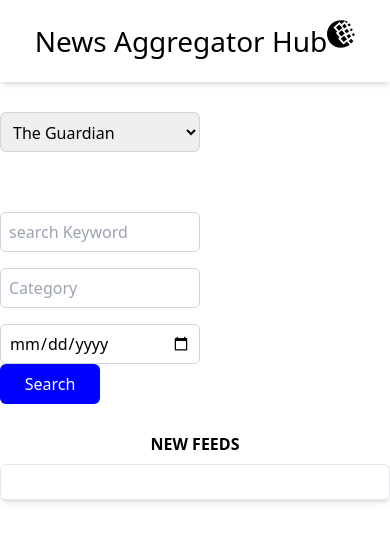
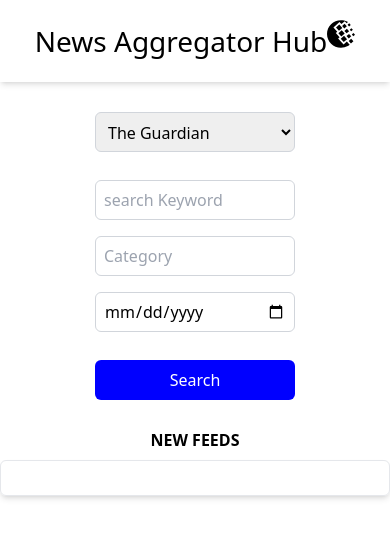
Before and after one commit to fiiwebarry/news-aggregator-component, a React (Vite) app: page / in a window 390 px wide. Shown: the top 542 px of the page. Built offline with nearby package versions, Linux system fonts and the light colour scheme.

Commit message:
making changes to the conditional statement

```diff
--- a/src/components/FormBuilder.jsx
+++ b/src/components/FormBuilder.jsx
@@ -9,14 +9,14 @@ const FormBuilder = ({ selectedApi, setSelectedApi, searchKeyword, setSearchKeyw
 
     return (
         <form onSubmit={handleSubmit} className=' lg:flex lg:flex-row flex flex-col justify-center mx-auto mt-[30px] mb-[20px] '>
-            <div className='lg:flex lg:flex-row flex flex-col gap-[60px]'>
-                <select className='w-[200px] h-[40px] border border-gray-300 p-2 rounded-md' value={selectedApi} onChange={(e) => setSelectedApi(e.target.value)}>
-                    <option>Select</option>
+            <div className='lg:flex lg:flex-row flex flex-col lg:gap-[60px] lg:mx-0 mx-auto'>
+                <select className=' flex  lg:mx-0 mx-auto w-[200px] h-[40px] border border-gray-300 p-2 rounded-md' value={selectedApi} onChange={(e) => setSelectedApi(e.target.value)}>
+                    <option>Source</option>
                     <option>The Guardian</option>
                     <option>NewsHub</option>
                     <option>NewYorkTimes</option>
                 </select>
-                <div className=' lg:flex lg:flex-row flex flex-col  gap-4'>
+                <div className=' lg:flex  lg:flex-row md:flex md:flex-row flex flex-col lg:p-0  p-7 lg:mx-0 mx-auto gap-4'>
 
                     <input className="rounded-md w-[200px] border border-gray-300 p-2 h-[40px]" type='text'
                         placeholder='search Keyword'
@@ -43,7 +43,7 @@ const FormBuilder = ({ selectedApi, setSelectedApi, searchKeyword, setSearchKeyw
 
             </div>
 
-            <button className="bg-[blue] p-2 w-[100px] text-[white] rounded-md" type="submit">Search</button>
+            <button className="lg:mx-0  mx-auto bg-[blue] p-2 lg:w-[100px] w-[200px] text-[white] rounded-md" type="submit">Search</button>
         </form>
     )
 }
```
Also changed, not shown: src/components/DisplayBox.jsx (+5 -5 lines).
